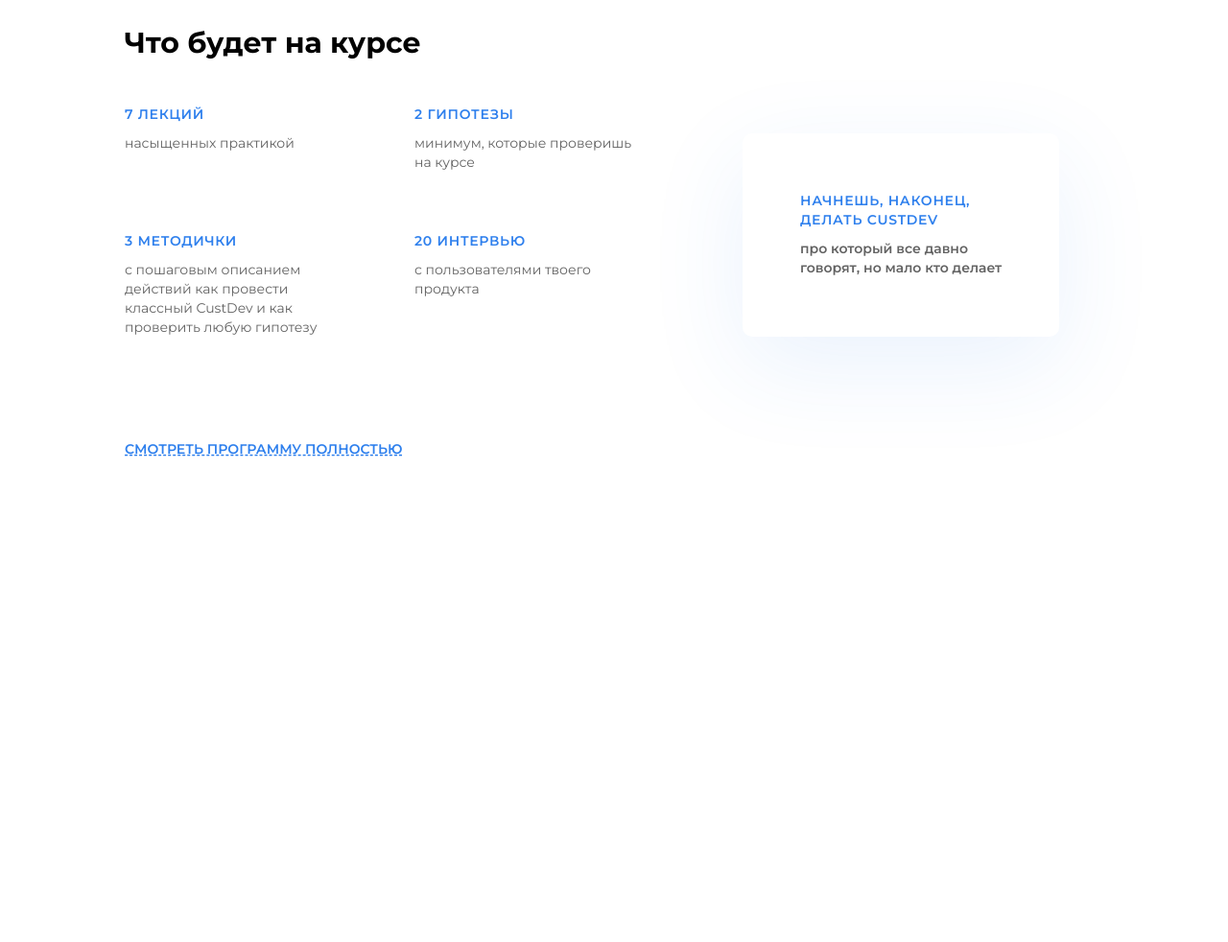
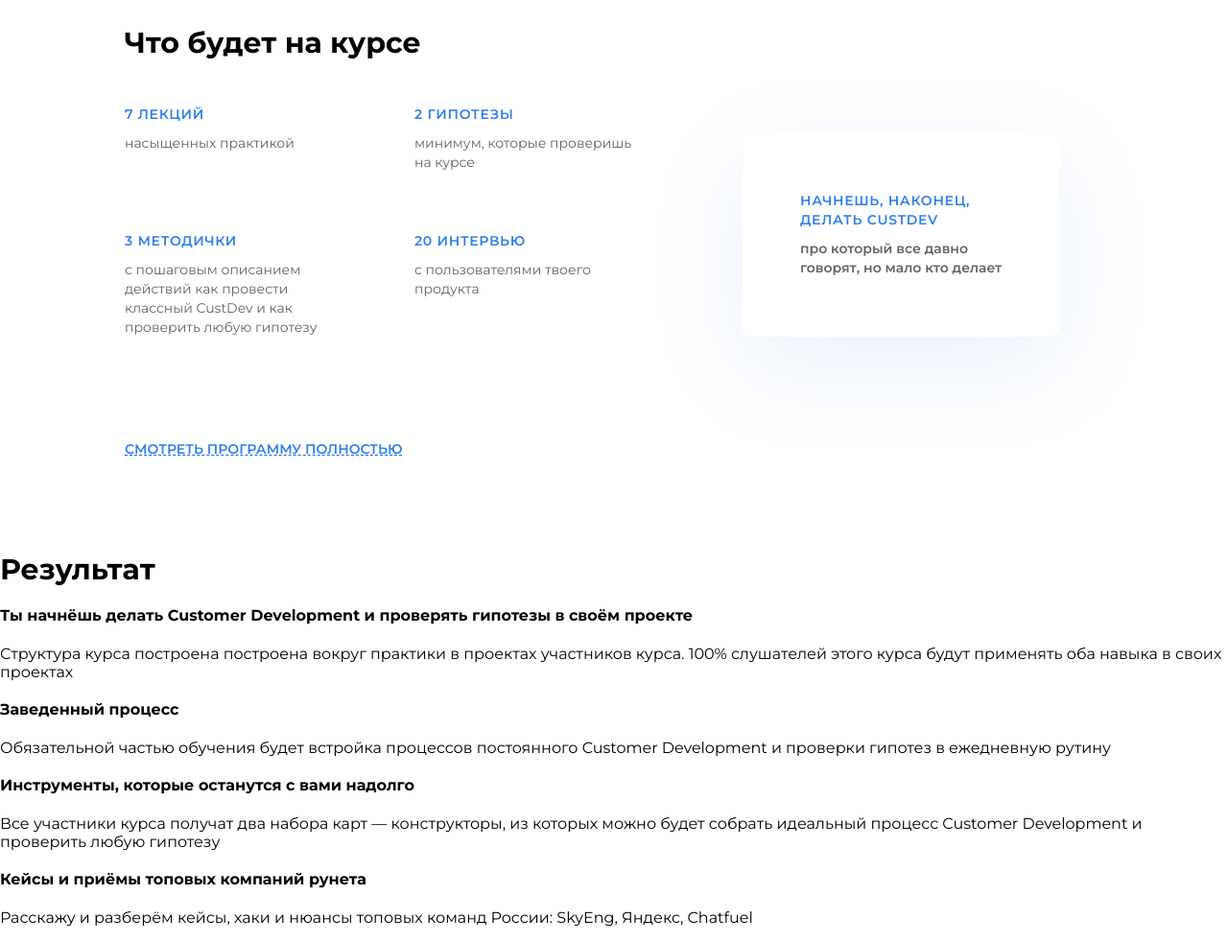
Before and after one commit to Vonubat/symfa-internship_simple-landing-page, a website built with webpack: page src/index.html in a window 1280 px wide. Shown: the part 2089-3071 px from the top of the page at 96% size. Before the commit the page ends 2664 px from the top, so only its background shows below. Built offline with nearby package versions, Linux system fonts and the light colour scheme.

Commit message:
feat: create result section html structure

```diff
--- a/src/index.html
+++ b/src/index.html
@@ -154,6 +154,45 @@
           <a class="link link-full-program schedule__full-program" href="#"> Смотреть программу полностью </a>
         </div>
       </section>
+
+      <section class="result">
+        <div class="result__content">
+          <h2 class="result__heading content__heading">Результат</h2>
+          <div class="result__cards-wrapper">
+            <div class="result__cards-wrapper">
+              <article class="card card__result">
+                <h4 class="card__result--heading">
+                  Ты начнёшь делать Customer Development и проверять гипотезы в своём проекте
+                </h4>
+                <p class="card__result--text">
+                  Структура курса построена построена вокруг практики в проектах участников курса. 100% слушателей этого
+                  курса будут применять оба навыка в своих проектах
+                </p>
+              </article>
+              <article class="card card__result">
+                <h4 class="card__result--heading">Заведенный процесс</h4>
+                <p class="card__result--text">
+                  Обязательной частью обучения будет встройка процессов постоянного Customer Development и проверки
+                  гипотез в ежедневную рутину
+                </p>
+              </article>
+              <article class="card card__result">
+                <h4 class="card__result--heading">Инструменты, которые останутся с вами надолго</h4>
+                <p class="card__result--text">
+                  Все участники курса получат два набора карт — конструкторы, из которых можно будет собрать идеальный
+                  процесс Customer Development и проверить любую гипотезу
+                </p>
+              </article>
+              <article class="card card__result">
+                <h4 class="card__result--heading">Кейсы и приёмы топовых компаний рунета</h4>
+                <p class="card__result--text">
+                  Расскажу и разберём кейсы, хаки и нюансы топовых команд России: SkyEng, Яндекс, Chatfuel
+                </p>
+              </article>
+            </div>
+          </div>
+        </div>
+      </section>
     </main>
   </body>
 </html>
```
